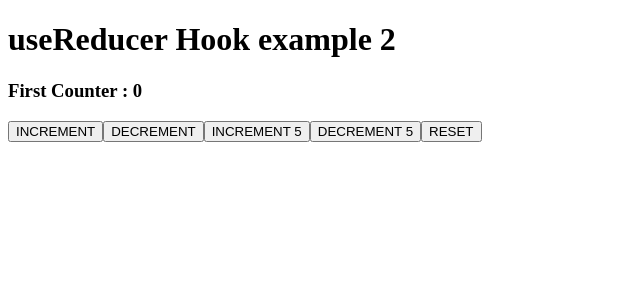
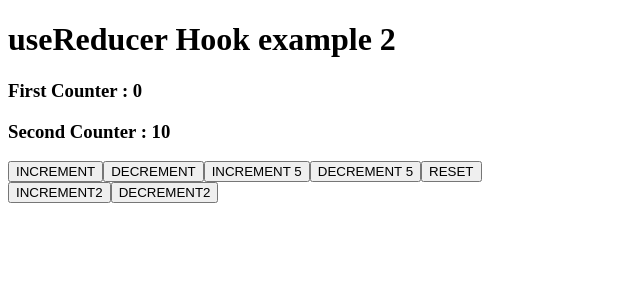
Before and after one commit to ImAshokDev/React-hooks, a React (Create React App) app: page /hook-context1 in a window 1280 px wide. Shown: the top 300 px of the page, without its empty margins (0-640 px from the left). Built offline with nearby package versions, Linux system fonts and the light colour scheme.

Commit message:
simple useReducer 2

```diff
--- a/src/app/useReducers/ReducerHook2.js
+++ b/src/app/useReducers/ReducerHook2.js
@@ -2,13 +2,18 @@ import React, { useReducer } from "react";
 
 const initialState = {
   firstCount: 0,
+  secondCounter: 10,
 };
 const reducer = (state, action) => {
   switch (action.type) {
     case "increment":
-      return { firstCount: state.firstCount + action.value };
+      return { ...state, firstCount: state.firstCount + action.value };
     case "decrement":
-      return { firstCount: state.firstCount - action.value };
+      return { ...state, firstCount: state.firstCount - action.value };
+    case "increment2":
+      return { ...state, secondCounter: state.secondCounter + action.value };
+    case "decrement2":
+      return { ...state, secondCounter: state.secondCounter - action.value };
     case "reset":
       return initialState;
     default:
@@ -24,6 +29,7 @@ function ReducerHook2() {
       <h1>useReducer Hook example 2</h1>
 
       <h3>First Counter : {count.firstCount}</h3>
+      <h3>Second Counter : {count.secondCounter}</h3>
       <button
         onClick={() =>
           dispatch({
@@ -78,6 +84,31 @@ function ReducerHook2() {
       >
         RESET
       </button>
+
+      <div>
+        <button
+          onClick={() =>
+            dispatch({
+              type: "increment2",
+              value: 5,
+            })
+          }
+          type="button"
+        >
+          INCREMENT2
+        </button>
+        <button
+          onClick={() =>
+            dispatch({
+              type: "decrement2",
+              value: 5,
+            })
+          }
+          type="button"
+        >
+          DECREMENT2
+        </button>
+      </div>
     </div>
   );
 }
```
Also changed, not shown: 1 other file (tests, documents, lock files or other folders).
